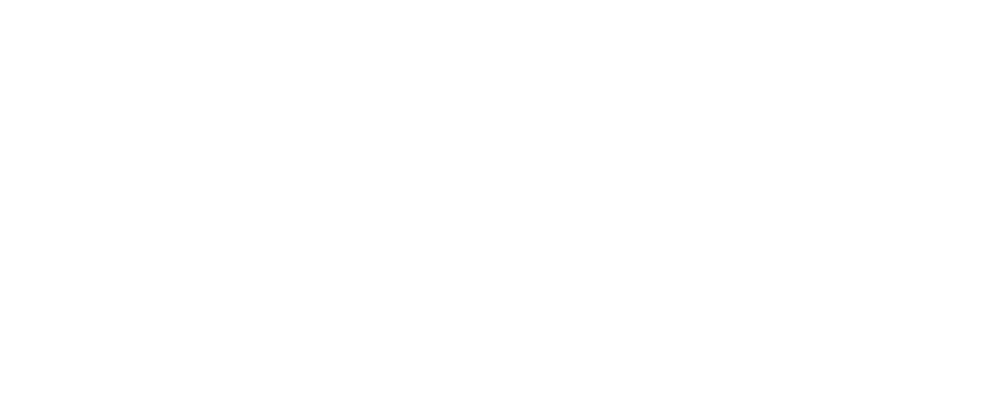
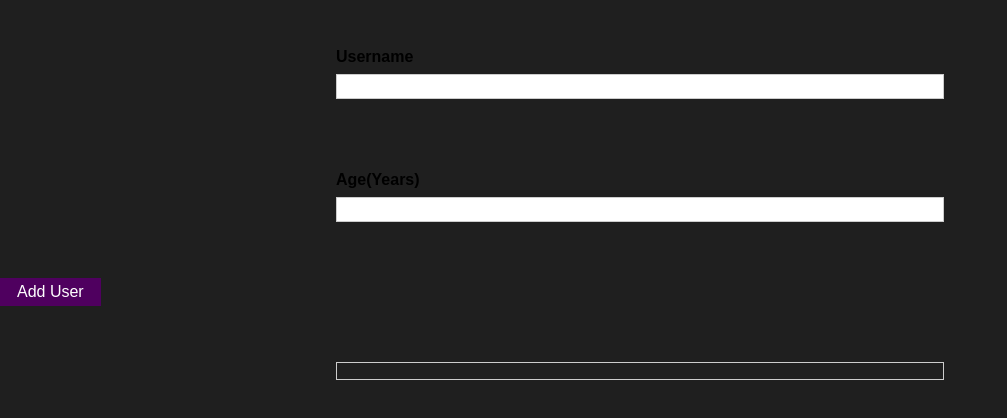
Before and after one commit to SamuelDourado/react-course-2023, a React (Create React App) app in the folder add-user/: page / in a window 1280 px wide. Shown: the top 418 px of the page, without its empty margins (0-1007 px from the left). Built offline with nearby package versions, Linux system fonts and the light colour scheme.

Commit message:
Adicionas os componentes principais ao projeto add user

```diff
--- a/add-user/src/App.js
+++ b/add-user/src/App.js
@@ -1,10 +1,14 @@
 import React from 'react';
+import AddUser from './components/User/AddUser';
+import UserList from './components/User/UserList';
+
 
 
 function App() {
   return (
     <div>
-
+      <AddUser />
+      <UserList />
     </div>
   );
 }
--- /dev/null
+++ b/add-user/src/components/UI/Button.js
@@ -0,0 +1,7 @@
+import style from './Button.module.css';
+
+function Button() {
+    return <button type="submit" className={style.button}>Add User</button>
+}
+
+export default Button;
--- /dev/null
+++ b/add-user/src/components/UI/Button.module.css
@@ -0,0 +1,18 @@
+.button {
+    font: inherit;
+    border: 1px solid #4f005f;
+    background: #4f005f;
+    color: white;
+    padding: 0.25rem 1rem;
+    cursor: pointer;
+  }
+
+  .button:hover,
+  .button:active {
+    background: #741188;
+    border-color: #741188;
+  }
+
+  .button:focus {
+    outline: none;
+  }
--- /dev/null
+++ b/add-user/src/components/UI/Card.js
@@ -0,0 +1,5 @@
+function Card(props) {
+  return <div>{props.children}</div>;
+}
+
+export default Card;
--- /dev/null
+++ b/add-user/src/components/UI/ErrorModal.js
@@ -0,0 +1,5 @@
+function ErrorModal() {
+
+}
+
+export default ErrorModal;
--- /dev/null
+++ b/add-user/src/components/User/AddUser.js
@@ -0,0 +1,28 @@
+import Card from "../UI/Card";
+import Button from "../UI/Button";
+import style from "./AddUser.module.css";
+
+function AddUser() {
+  const addUserHandler = (event) => {
+    event.preventDefault();
+  };
+
+  return (
+    <Card>
+      <form>
+        <div className={style.input}>
+          <label htmlFor="username">Username</label>
+          <input id="username" type="text" name="username" />
+        </div>
+
+        <div className={style.input}>
+          <label htmlFor="age">Age(Years)</label>
+          <input id="age" type="number" name="age" />
+        </div>
+        <Button />
+      </form>
+    </Card>
+  );
+}
+
+export default AddUser;
--- /dev/null
+++ b/add-user/src/components/User/AddUser.module.css
@@ -0,0 +1,26 @@
+.input {
+    margin: 2rem auto;
+    padding: 1rem;
+    width: 90%;
+    max-width: 40rem;
+  }
+
+  .input label {
+    display: block;
+    font-weight: bold;
+    margin-bottom: 0.5rem;
+  }
+
+  .input input {
+    font: inherit;
+    display: block;
+    width: 100%;
+    border: 1px solid #ccc;
+    padding: 0.15rem;
+    margin-bottom: 0.5rem;
+  }
+
+  .input input:focus {
+    outline: none;
+    border-color: #4f005f;
+  }
--- /dev/null
+++ b/add-user/src/components/User/UserList.js
@@ -0,0 +1,11 @@
+import style from './UserList.module.css';
+
+function UserList() {
+    return <div className={style.users}>
+        <ul>
+            <li></li>
+        </ul>
+    </div>;
+}
+
+export default UserList;
--- /dev/null
+++ b/add-user/src/components/User/UserList.module.css
@@ -0,0 +1,16 @@
+.users {
+    margin: 2rem auto;
+    width: 90%;
+    max-width: 40rem;
+  }
+
+  .users ul {
+    list-style: none;
+    padding: 1rem;
+  }
+
+  .users li {
+    border: 1px solid #ccc;
+    margin: 0.5rem 0;
+    padding: 0.5rem;
+  }
--- a/add-user/src/index.css
+++ b/add-user/src/index.css
@@ -4,6 +4,7 @@
 
 html {
   font-family: sans-serif;
+  background: #1f1f1f;
 }
 
 body {
```
Also changed, not shown: add-user/src/components/UI/ErrorModal.module.css (added, +45 -0 lines), 2 other files (tests, documents, lock files or other folders).
